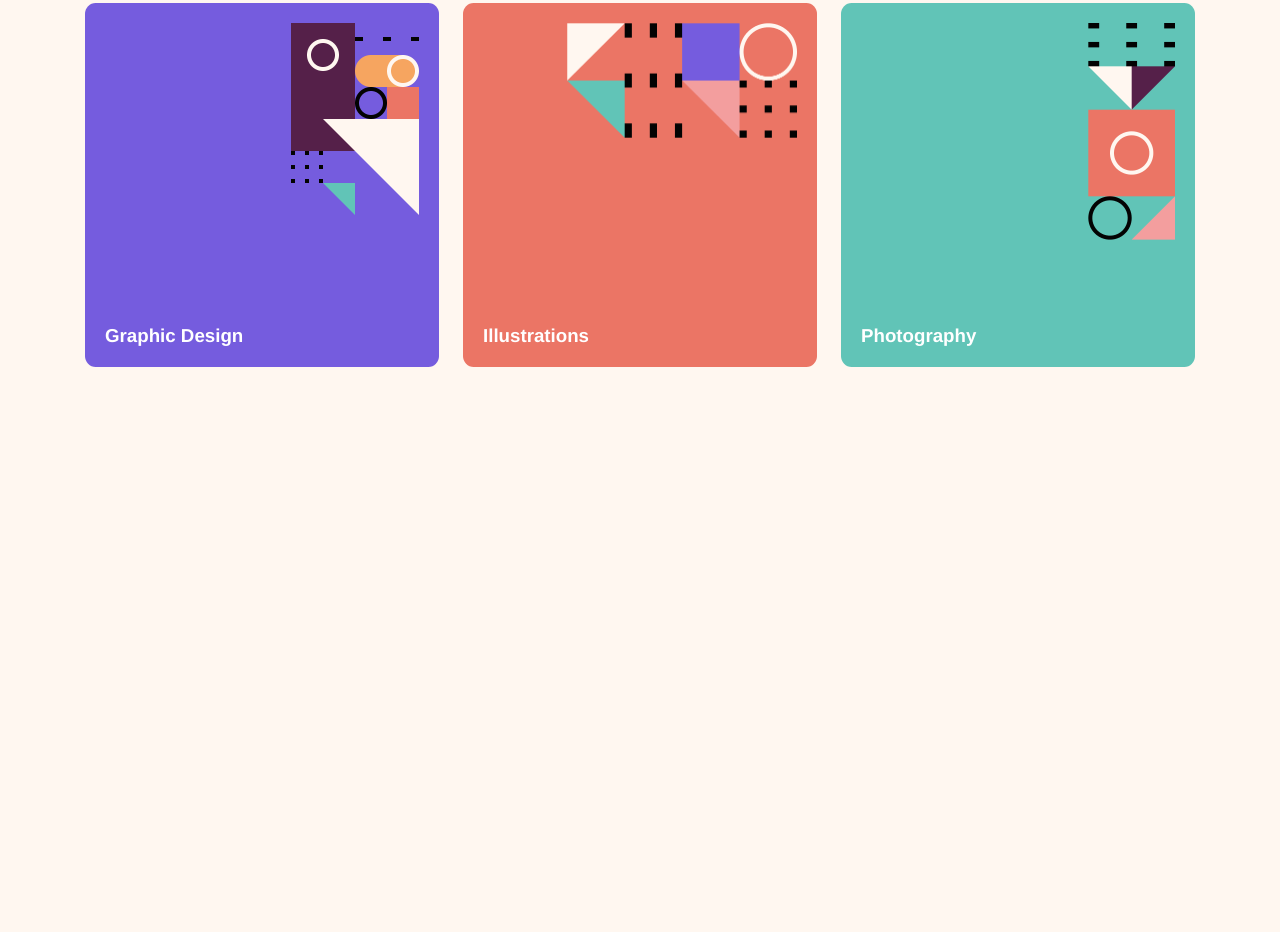
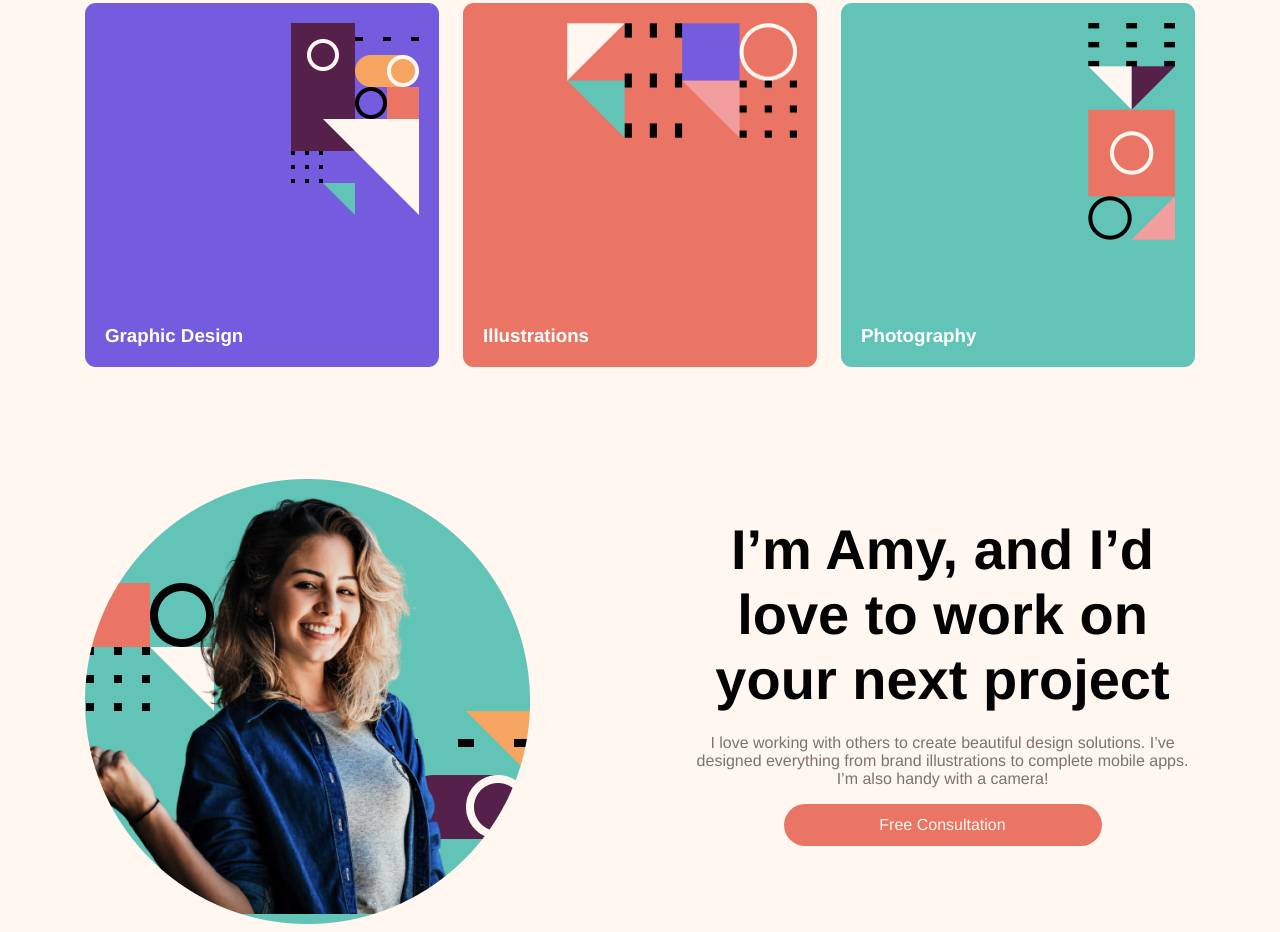
Before and after one commit to ricardogaribay1/single-page-design, a plain HTML site: page index.html in a window 1280 px wide. Shown: the part 240-1172 px from the top of the page. Before the commit the page ends 800 px from the top, so only its background shows below. Drawn offline with Linux system fonts and the light colour scheme.

Commit message:
Actualizaciones de mi codigo

```diff
--- a/index.html
+++ b/index.html
@@ -45,6 +45,16 @@
       </a>
     </div>
   </section>
+      <div class="image-seccion">
+        <img src="./img/image1.png" alt="chava-rubia">
+        <div class="text-content">
+          <h1>I’m Amy, and I’d love to work on your next project</h1>
+          <p>I love working with others to create beautiful design solutions. I’ve designed everything from brand illustrations to complete mobile apps. I’m also handy with a camera!</p>
+          <a href="#" id="call-to-actions">Free Consultation</a>
+        </div>
+      </div>
+
+  </section>
 </body>
 
 </html>
--- a/styles.css
+++ b/styles.css
@@ -1,7 +1,7 @@
 body {
     background-color: #FFF7F0; /* Define el color de fondo de la página */
     color: #030303; /* Define el color del texto principal */
-    font-family: 'Franklin Gothic Medium', 'Arial Narrow', Arial, sans-serif; /* Establece la familia del texto */
+    font-family: 'Franklin Gothic Medium', 'Arial Narrow', Arial, sans-serif;
 }
 
 nav {
@@ -106,3 +106,32 @@ h3 {
     height: 216.65px;
     align-self: flex-end;
 }
+
+
+.image-seccion {
+    display: flex;
+    flex-direction: row;
+    margin-top: 112px; /* Espaciado superior */
+    width: 1110px; /* Ancho total del contenedor */
+    height: 445px; /* Altura total del contenedor */
+    margin-left: auto;
+    margin-right: auto;
+    gap: 160px; /* Espacio entre la imagen y el texto */
+}
+
+.image-seccion img {
+    width: 445px;
+    height: 445px;
+    object-fit: cover;
+}
+
+
+#call-to-actions {
+    background-color: #eb7565;
+    color: #FFF7F0;
+    text-decoration: none;
+    width: 228px;
+    padding: 12px 45px;
+    border-radius: 1000px;
+    display: inline-block;
+}
```
Also changed, not shown: img/image1.png (added).
